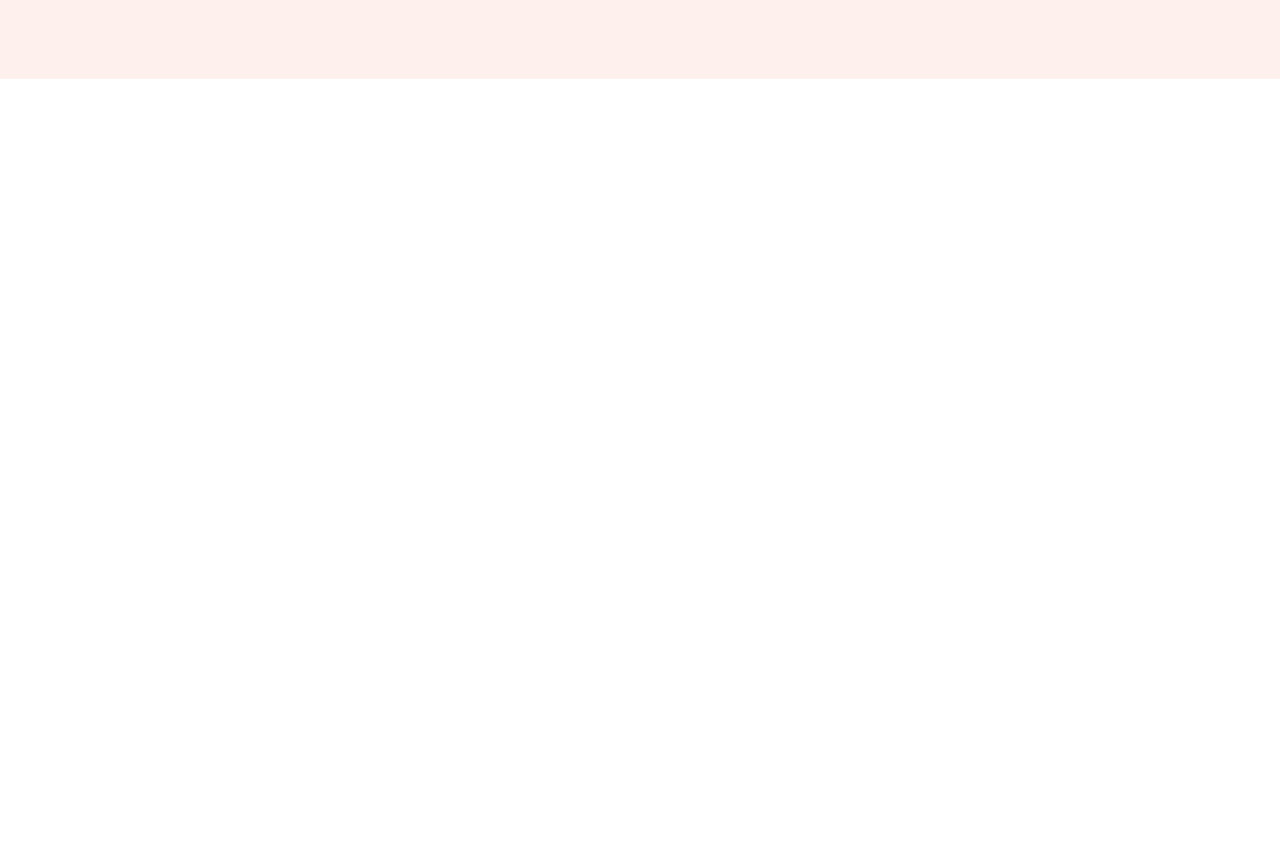
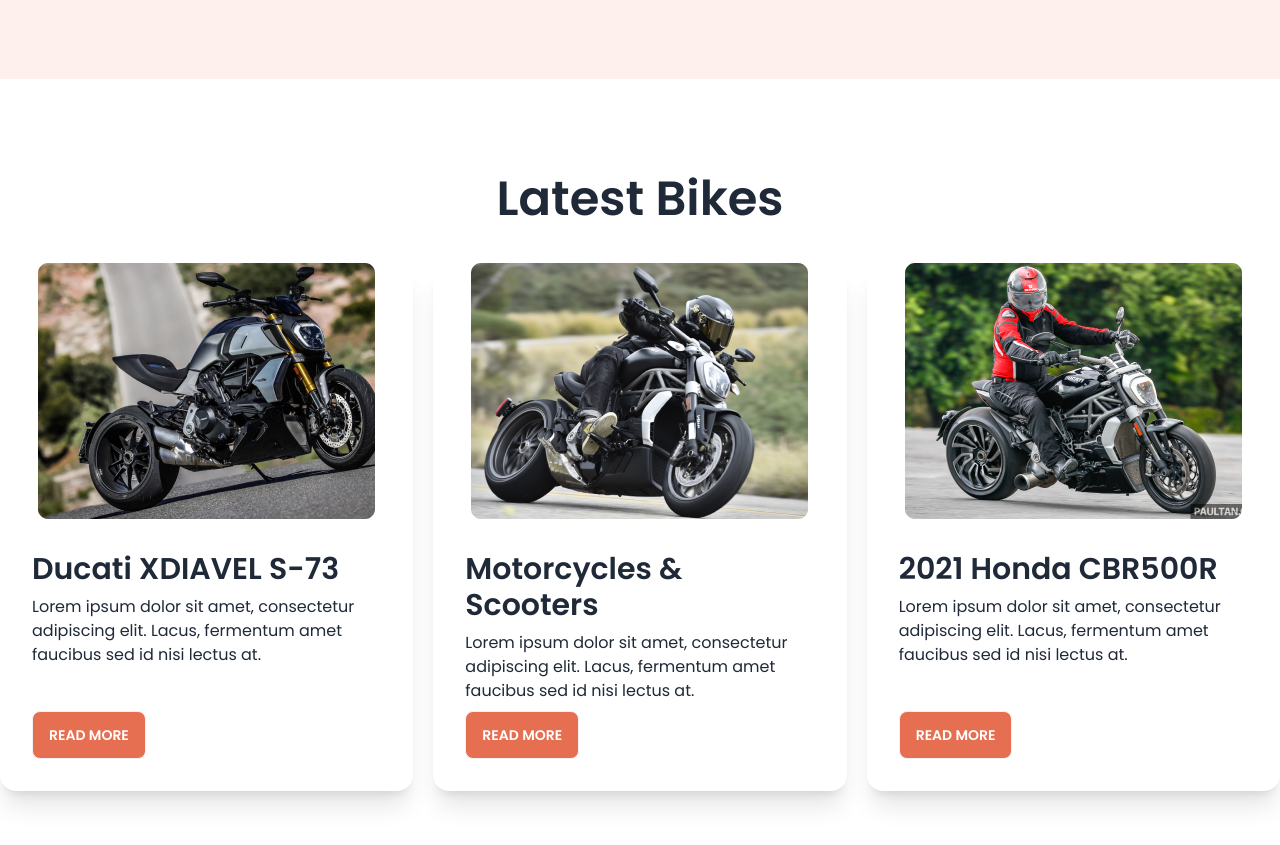
Before and after one commit to Mezbah-u-Rimon/biker-zone, a plain HTML site: page index.html in a window 1280 px wide. Shown: the part 543-1388 px from the top of the page. Before the commit the page ends 800 px from the top, so only its background shows below. Drawn offline with nearby package versions, Linux system fonts and the light colour scheme.

Commit message:
added latest section

```diff
--- a/index.html
+++ b/index.html
@@ -172,8 +172,51 @@
         </section>
 
 
-        <!-- latest News -->
-        <section>
+        <!-- latest Bikes -->
+        <section class="my-24 space-y-10">
+            <h1 class="text-5xl text-center font-semibold">Latest Bikes </h1>
+            <div class="grid grid-cols-1 sm:grid-cols-2 lg:grid-cols-3 gap-5">
+                <!--latest bike 1 -->
+                <div class="card bg-base-100 shadow-xl">
+                    <figure><img src="/images/others/latest1.png" alt="Shoes" /></figure>
+                    <div class="card-body">
+                        <h2 class="card-title text-3xl">Ducati XDIAVEL S-73</h2>
+                        <p>Lorem ipsum dolor sit amet, consectetur adipiscing elit. Lacus, fermentum amet faucibus sed
+                            id nisi lectus at.
+                        </p>
+                        <div class="card-actions">
+                            <button class="btn uppercase bg-bike-primary text-white">Read More</button>
+                        </div>
+                    </div>
+                </div>
+                <!--latest bike 2 -->
+                <div class="card bg-base-100 shadow-xl">
+                    <figure><img src="/images/others/latest2.png" alt="Shoes" /></figure>
+                    <div class="card-body">
+                        <h2 class="card-title text-3xl">Motorcycles & Scooters</h2>
+                        <p>Lorem ipsum dolor sit amet, consectetur adipiscing elit. Lacus, fermentum amet faucibus sed
+                            id nisi lectus at.
+                        </p>
+                        <div class="card-actions">
+                            <button class="btn uppercase bg-bike-primary text-white">Read More</button>
+                        </div>
+                    </div>
+                </div>
+                <!--latest bike 3 -->
+                <div class="card bg-base-100 shadow-xl">
+                    <figure><img src="/images/others/latest3.png" alt="Shoes" /></figure>
+                    <div class="card-body">
+                        <h2 class="card-title text-3xl">2021 Honda CBR500R</h2>
+                        <p>Lorem ipsum dolor sit amet, consectetur adipiscing elit. Lacus, fermentum amet faucibus sed
+                            id nisi lectus at.
+                        </p>
+                        <div class="card-actions">
+                            <button class="btn uppercase bg-bike-primary text-white">Read More</button>
+                        </div>
+                    </div>
+                </div>
+
+            </div>
 
         </section>
     </main>
```
